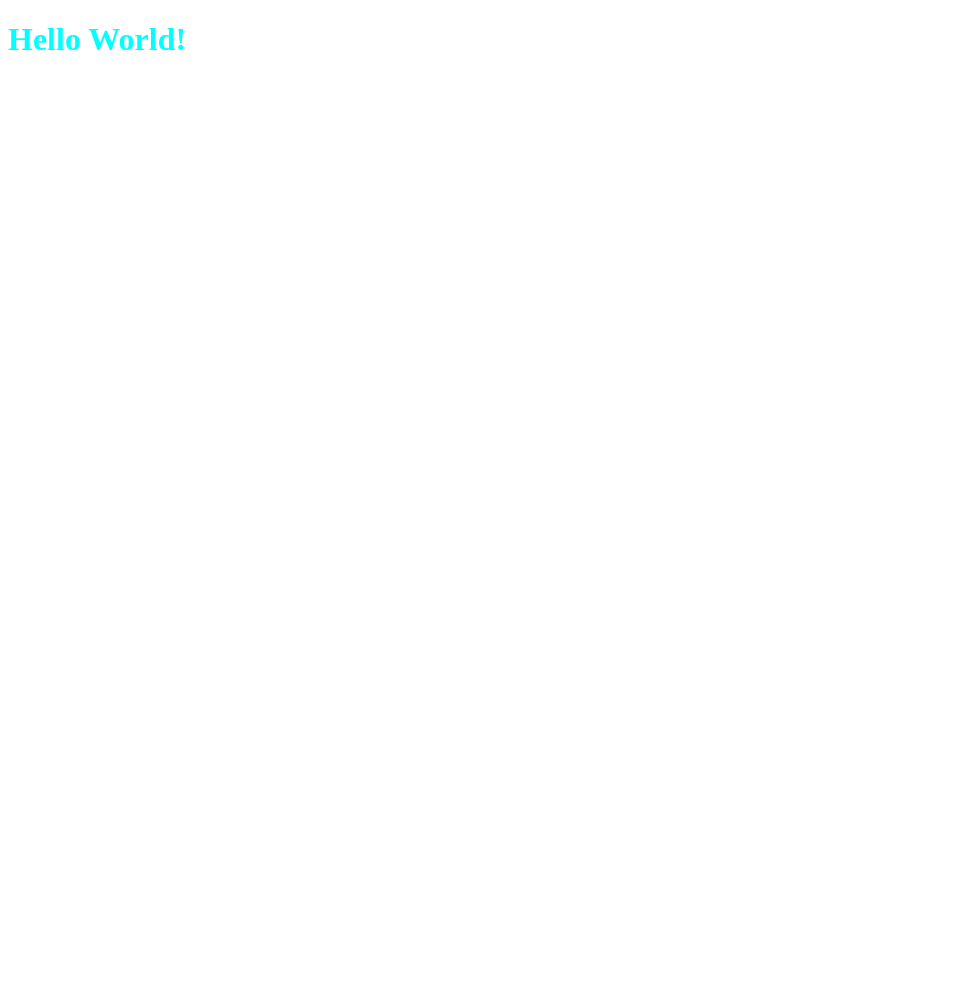
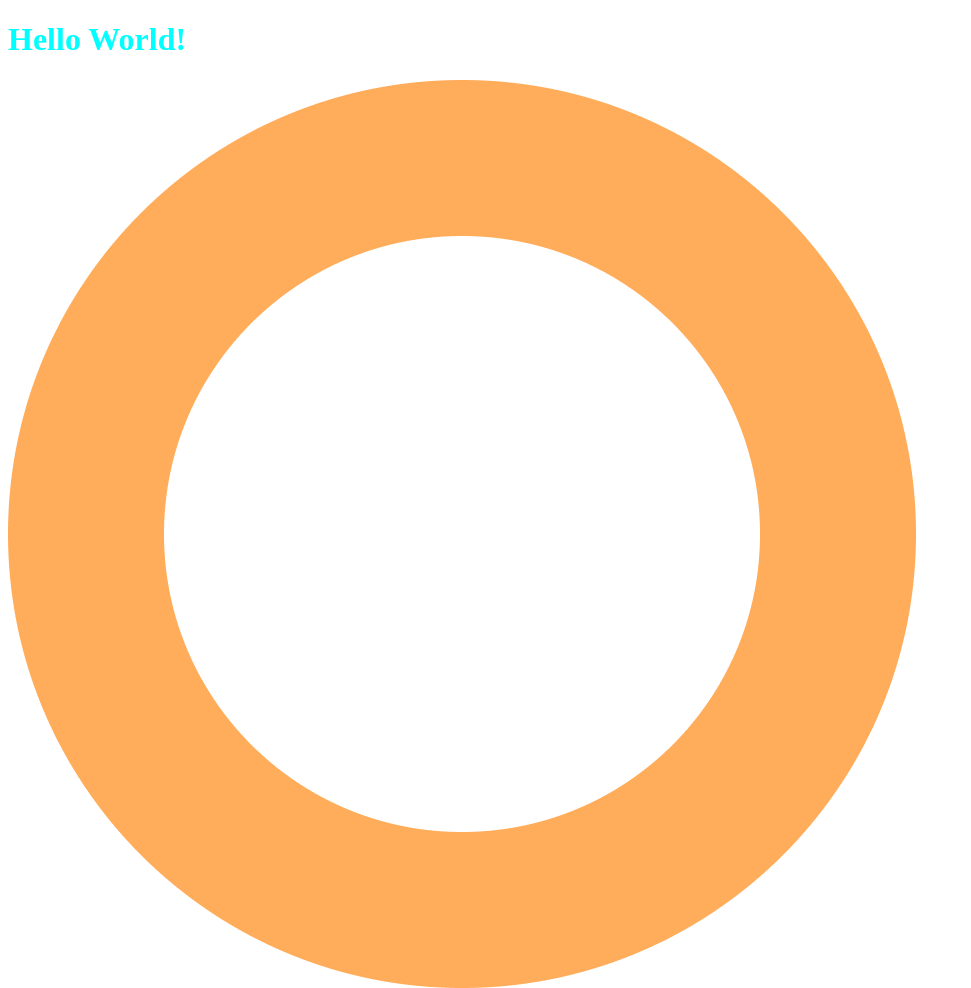
Before and after one commit to musahussain/mission-2022, a plain HTML site: page index.html in a window 1280 px wide. Shown: the whole page, without its empty margins (0-971 px from the left). Before the commit the page ends 800 px from the top, so only its background shows below. Drawn offline with Linux system fonts and the light colour scheme.

Commit message:
added demo image

```diff
--- a/index.html
+++ b/index.html
@@ -9,5 +9,6 @@
 </head>
 <body>
     <h1>Hello World!</h1>
+    <img src="./images/shapes/shape-1.png" alt="shape">
 </body>
 </html>
```
